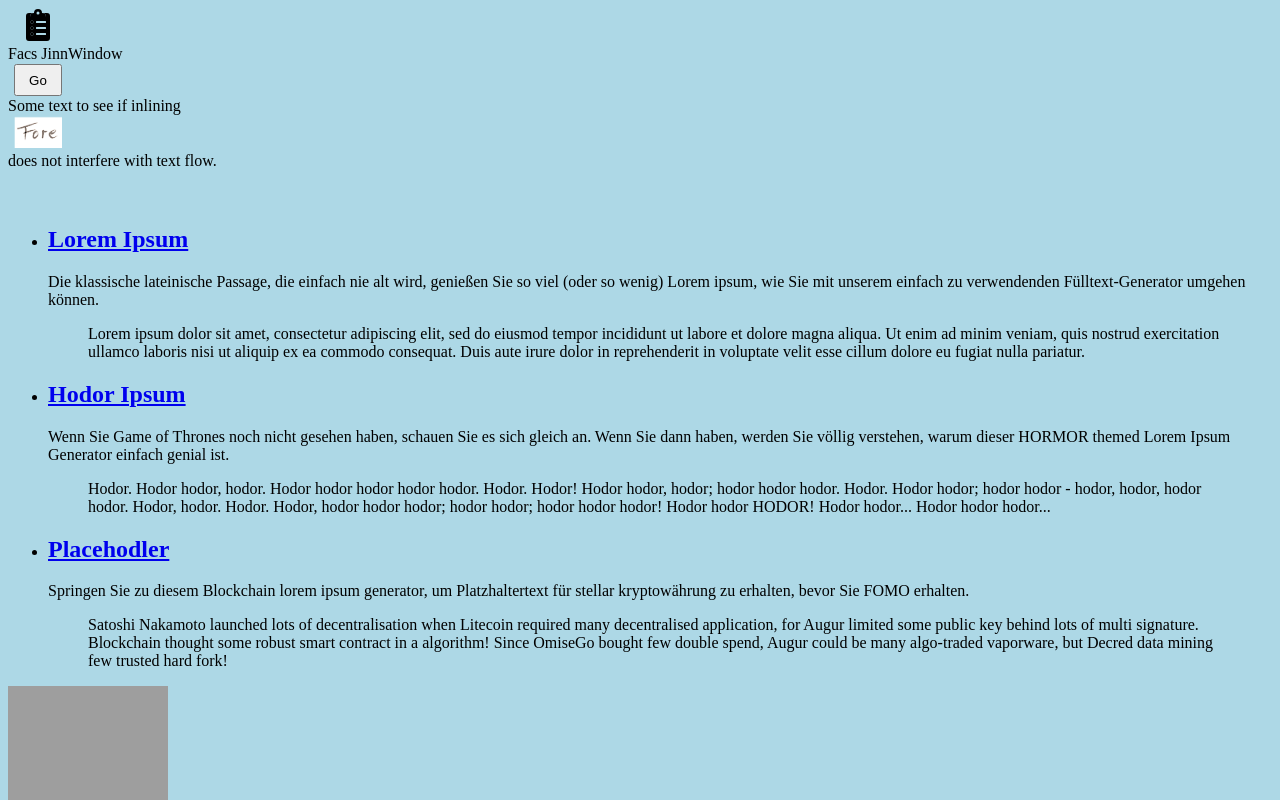
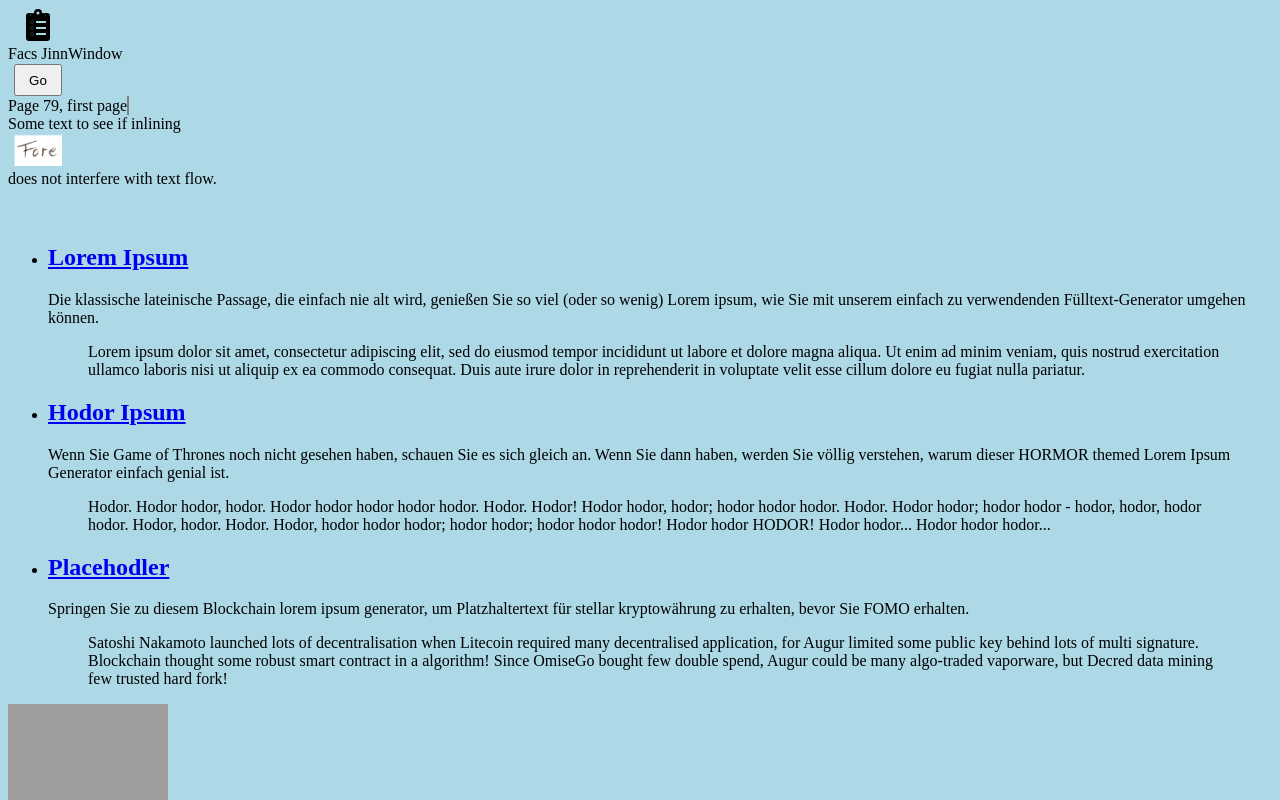
Before and after one commit to JinnElements/jinn-window, a website with bundled scripts: page demo/facs.html in a window 1280 px wide. Shown: the top 800 px of the page. Built offline with nearby package versions, Linux system fonts and the light colour scheme; grey boxes are pictures that could not be loaded; what jspanel4 would draw is missing.

Commit message:
add freestanding facsimile

```diff
--- a/demo/facs.html
+++ b/demo/facs.html
@@ -88,6 +88,12 @@
     </template>
   </jinn-window>
 
+
+  <pb-facs-link emit="foo" facs="https://img.andersen.sdu.dk/iiif/2/Collin_ms-2_036_lll_082_056B.jpg/full/1200,/0/default.jpg" wait-for="#bar">Page 79</pb-facs-link>, first page
+
+  <pb-facsimile id="bar" type="image" facsimiles="[&quot;https://img.andersen.sdu.dk/iiif/2/Collin_ms-2_036_lll_082_056B.jpg/full/1200,/0/default.jpg&quot;, &quot;https://img.andersen.sdu.dk/iiif/2/Collin_ms-2_036_lll_082_003B_2_cut.jpg/full/1200,/0/default.jpg&quot;]"
+      subscribe="foo" default-zoom-level="0" show-navigation-control="show-navigation-control" show-navigator="show-navigator" />
+
 </div>
 <div class="text-block">
   Some text to see if inlining
```
